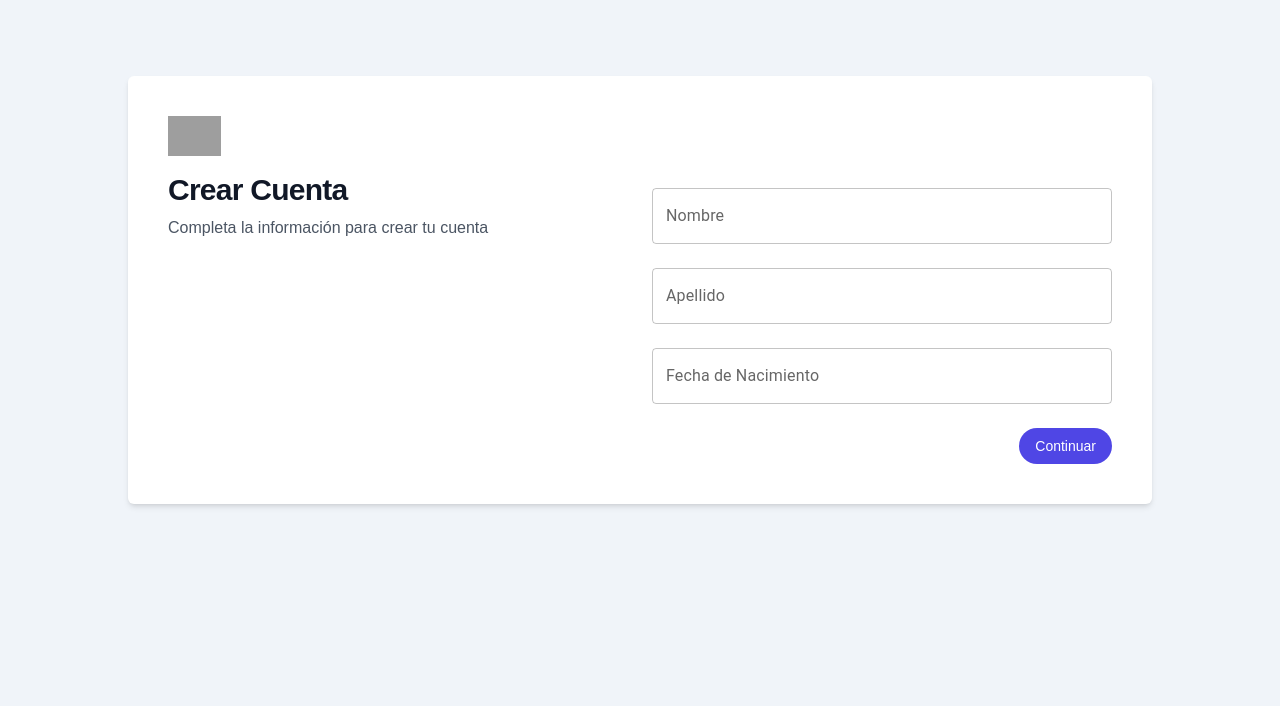
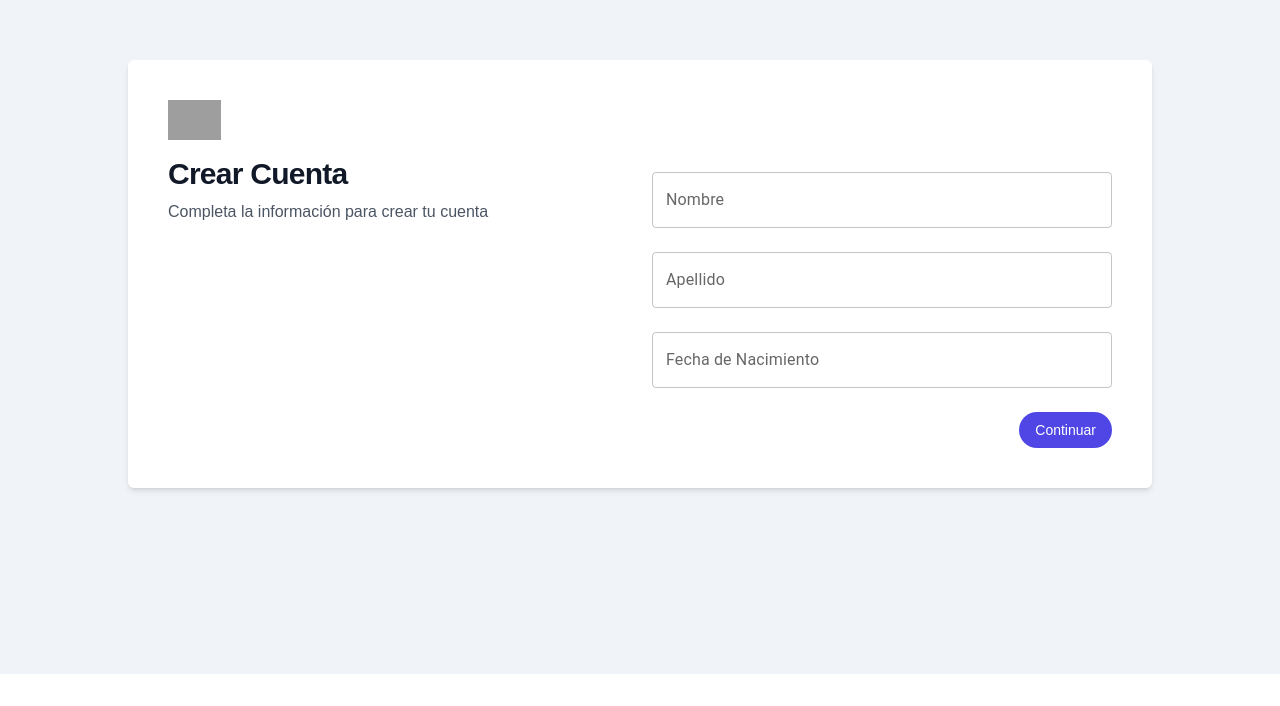
Before and after one commit to Ovtt17/survey-app-ui, a React (Vite) app: page /register in a window 1280 px wide. Shown: the part 126-832 px from the top of the page. After the commit the page ends 800 px from the top, so only its background shows below. Built offline with nearby package versions, Linux system fonts and the light colour scheme; no server answers; grey boxes are pictures that could not be loaded.

Commit message:
refactor: Update App component to remove unnecessary padding in main section

```diff
--- a/src/App.tsx
+++ b/src/App.tsx
@@ -16,7 +16,7 @@ function App() {
             <Navigation />
           </header>
         )}
-        <main className="flex-grow p-4 bg-[#F0F4F9]">
+        <main className="flex-grow bg-[#F0F4F9]">
           <AppRoutes />
         </main>
         {!hideNavigationAndFooter && (
```
